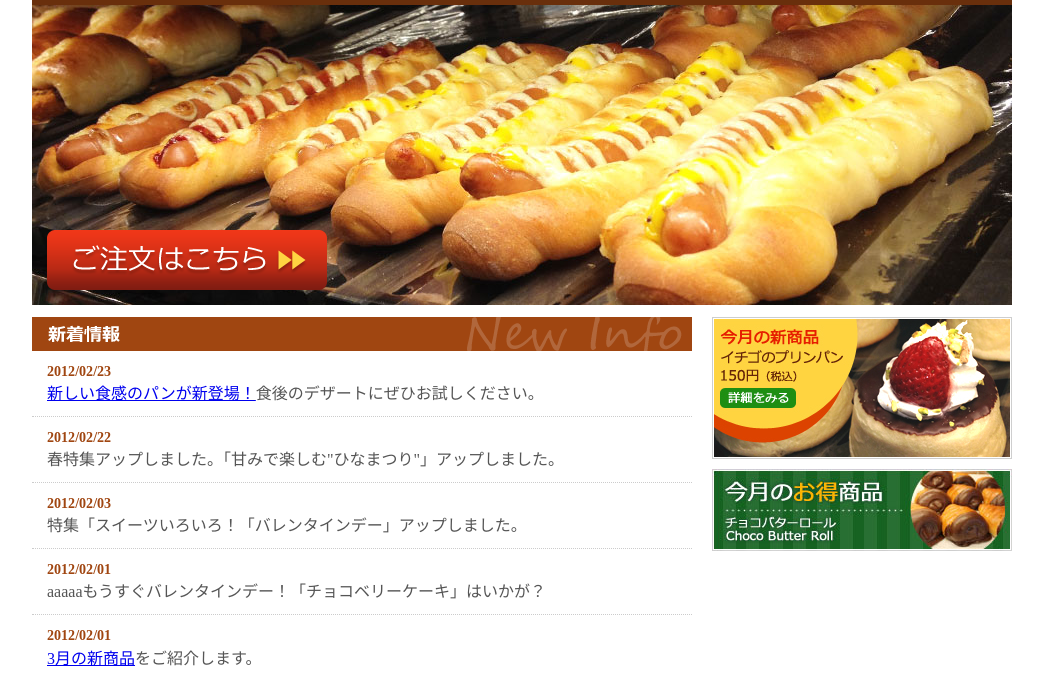
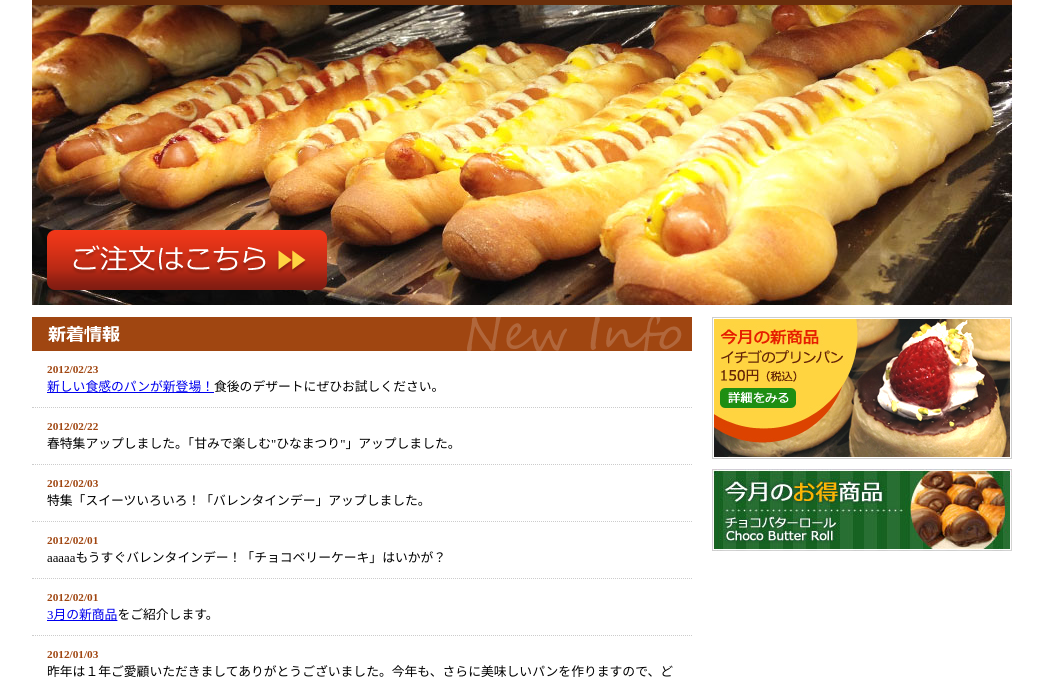
Before and after one commit to vegehanamana/bakery, a plain HTML site: page index.html in a window 1280 px wide. Shown: the part 129-808 px from the top of the page, without its empty margins (118-1161 px from the left). Drawn offline with Linux system fonts and the light colour scheme.

Commit message:
文字の色を＃000に修正・文字サイズ80％に変更

```diff
--- a/css/common.css
+++ b/css/common.css
@@ -8,8 +8,8 @@ dl, dt, dd, ul, li, form, table, tr, th, td {
 	border: 0;
 }
 body {
-	font-size: 100%;
-	color: #555555;
+	font-size: 80%;
+	color: #000;
 }
 #container {
 	width: 980px;
```
